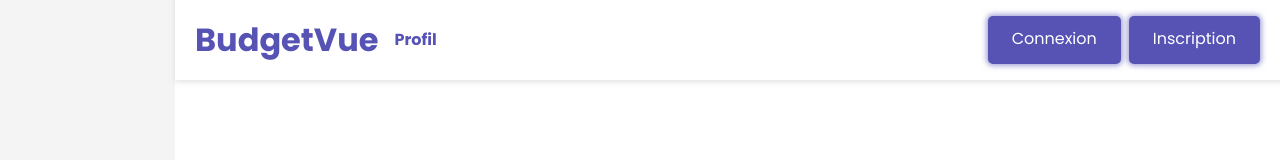
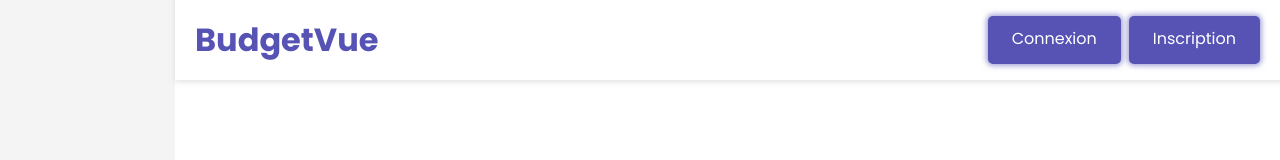
Before and after one commit to LoickHommet/Depot-1-Frontend, a Vue app in the folder frontend/: page / in a window 1280 px wide. Shown: the top 160 px of the page. Built offline with nearby package versions, Linux system fonts and the light colour scheme.

Commit message:
Vif su auth connecter

```diff
--- a/frontend/src/components/Header.vue
+++ b/frontend/src/components/Header.vue
@@ -1,14 +1,18 @@
 <script setup>
 import { RouterLink } from 'vue-router';
+import { useAuthService } from '../services/authService';
+
+const {auth} = useAuthService();
 </script>
 
 <template>
     <nav class="navbar navbar-expand-lg">
     <div class="container-fluid">
         <RouterLink class="brand title" to="/">BudgetVue</RouterLink>
-        <RouterLink class="profil-link px-3 py-2">Profil</RouterLink>
-        <RouterLink class="ms-auto me-2 linkAsBtn" to="/login">Connexion</RouterLink>
-        <RouterLink  class="linkAsBtn" to="/register">Inscription</RouterLink>
+        <RouterLink v-if="auth" class="profil-link px-3 py-2">Profil</RouterLink>
+        <RouterLink v-if="!auth" class="ms-auto me-2 linkAsBtn" to="/login">Connexion</RouterLink>
+        <RouterLink v-if="!auth" class="linkAsBtn" to="/register">Inscription</RouterLink>
+
     </div>
 </nav>
 </template>
```
